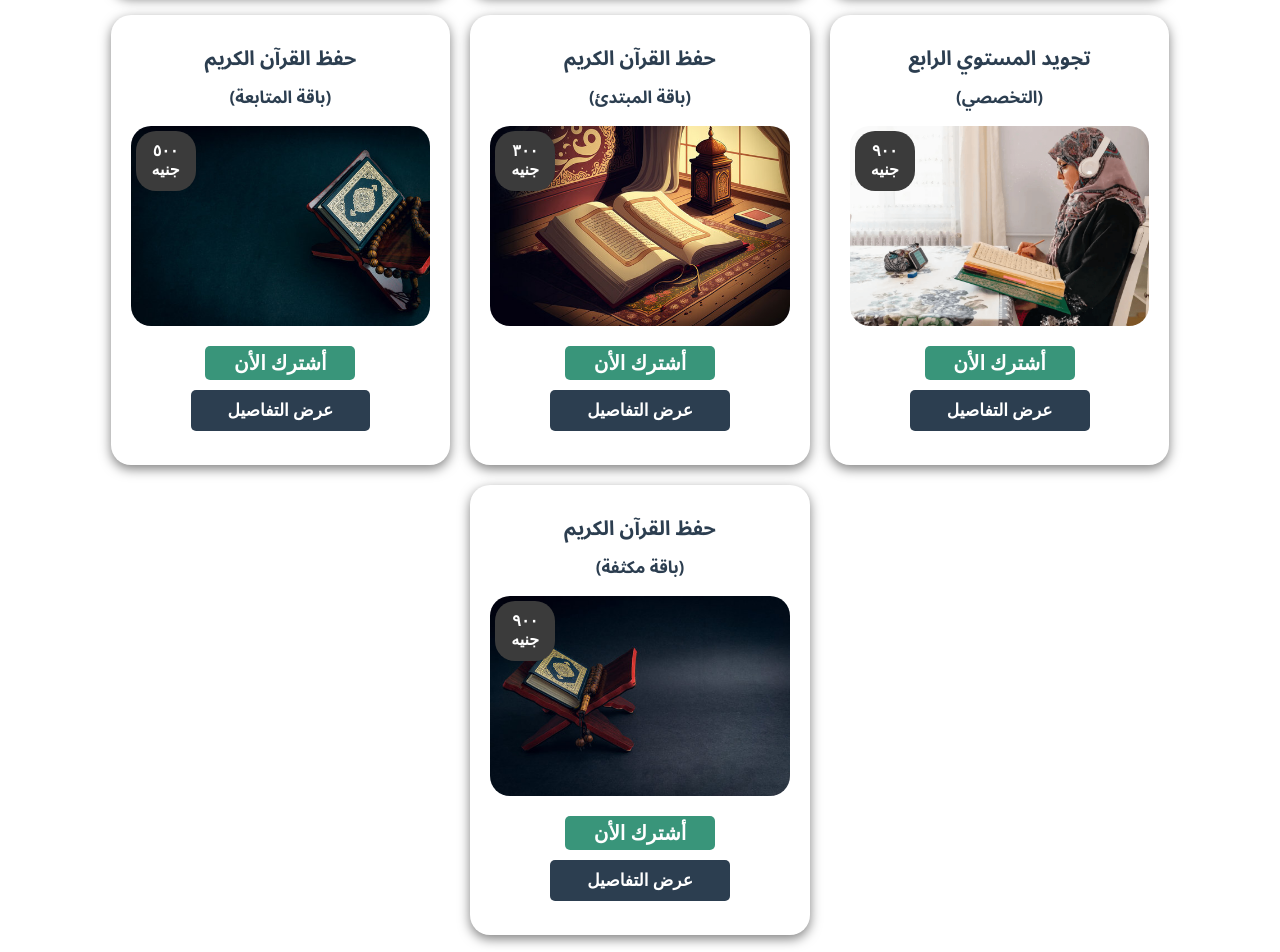
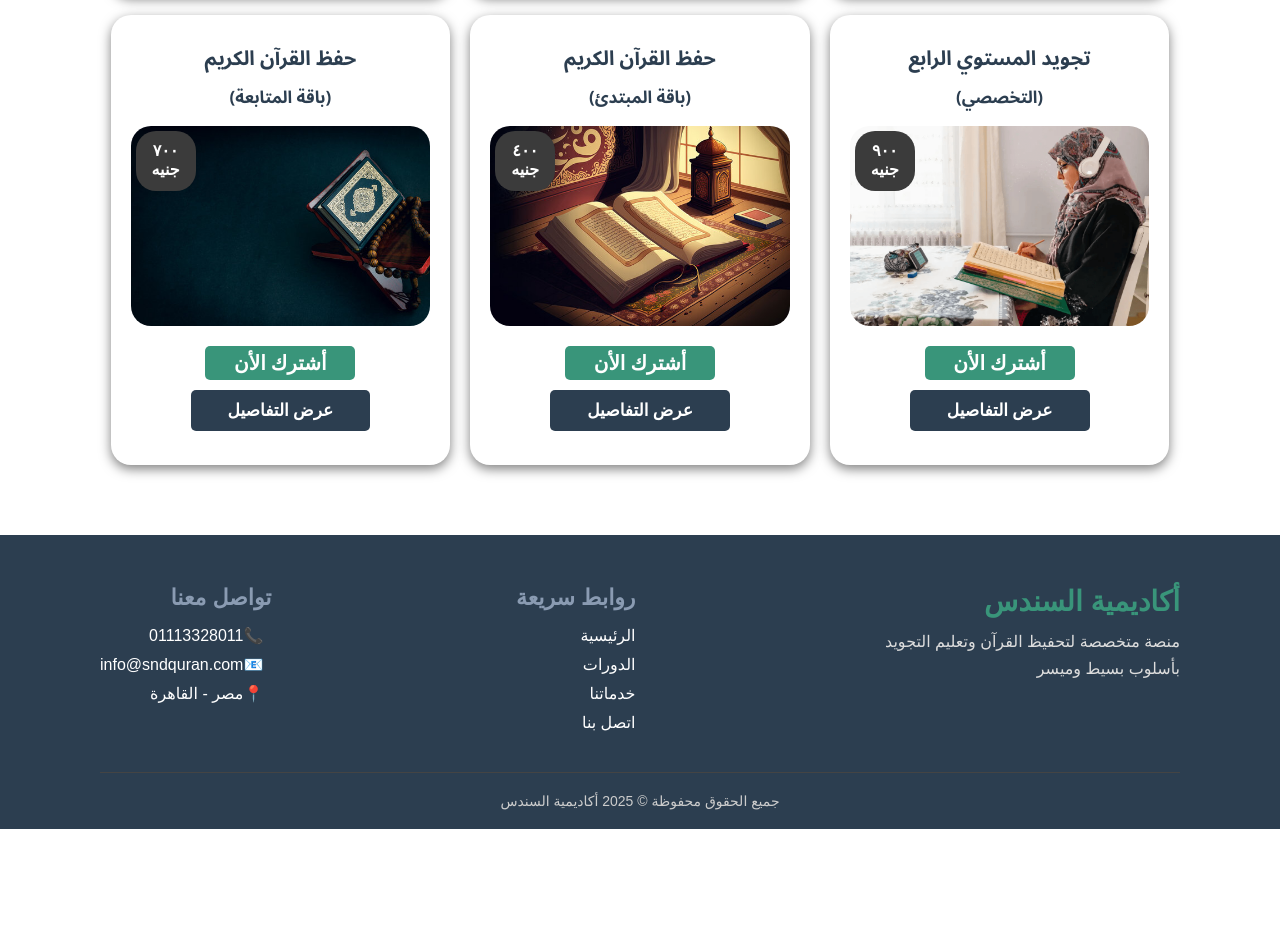
Before and after one commit to Mostafa-Ashraf0/Courses_Academy_website, a plain HTML site: page programs.html in a window 1280 px wide. Shown: the part 960-1912 px from the top of the page. After the commit the page ends 1789 px from the top, so only its background shows below. Drawn offline with Linux system fonts and the light colour scheme; a web font is replaced by a local one.

Commit message:
Update programs.html

```diff
--- a/programs.html
+++ b/programs.html
@@ -157,7 +157,7 @@
                         <h2>حفظ القرآن الكريم</h2>
                         <h3>(باقة المبتدئ)</h3>
                         <div class="image">
-                            <span>۳۰۰ جنيه</span>
+                            <span>٤۰۰ جنيه</span>
                             <img src="photo/quraan level1.jpg" alt="">
                         </div>
                         <span class="course-contact"><a href="https://wa.me/201113328011">أشترك الأن</a></span>
@@ -168,7 +168,7 @@
                         <ul>
                             <li>نظام الدفع شهري</li>
                             <li>حصة أسبوعيا</li>
-                            <li>مدة الحصة 30 دقيقة</li>
+                            <li>مدة الحصة ساعة واحدة</li>
                             <li>الحفظ + مراجعة + تصحيح التلاوة + أحكام تجويد بسيطة</li>
                             <li>واجب منزلي أسبوعي بصوت (Voice Message)</li>
                             <li>اختبار شهري لمعرفة مستوى الطالب</li>
@@ -183,7 +183,7 @@
                         <h2>حفظ القرآن الكريم</h2>
                         <h3>(باقة المتابعة)</h3>
                         <div class="image">
-                            <span>٥۰۰ جنيه</span>
+                            <span>۷۰۰ جنيه</span>
                             <img src="photo/quraan level2.jpg" alt="">
                         </div>
                         <span class="course-contact"><a href="https://wa.me/201113328011">أشترك الأن</a></span>
@@ -194,33 +194,7 @@
                         <ul>
                             <li>نظام الدفع شهري</li>
                             <li>حصتين أسبوعيا</li>
-                            <li>مدة الحصة 30 دقيقة</li>
-                            <li>الحفظ + مراجعة + تصحيح التلاوة + أحكام تجويد بسيطة</li>
-                            <li>واجب منزلي أسبوعي بصوت (Voice Message)</li>
-                            <li>اختبار شهري لمعرفة مستوى الطالب</li>
-                            <li>شهادات تشجيعية</li>
-                        </ul>
-                    </div>
-                    </div>
-                </div>
-                <div class="courseitem">
-                    <div class="inner">
-                        <div class="frontcard">
-                        <h2>حفظ القرآن الكريم</h2>
-                        <h3>(باقة مكثفة)</h3>
-                        <div class="image">
-                            <span>۹۰۰ جنيه</span>
-                            <img src="photo/quraan level 3.jpg" alt="">
-                        </div>
-                        <span class="course-contact"><a href="https://wa.me/201113328011">أشترك الأن</a></span>
-                        <span>عرض التفاصيل</span>
-                    </div>
-                    <div class="backcard">
-                        <h2>محتوي الدوره</h2>
-                        <ul>
-                            <li>نظام الدفع شهري</li>
-                            <li>۳ حصص أسبوعيا</li>
-                            <li>مدة الحصة 30 دقيقة</li>
+                            <li>مدة الحصة ساعة واحدة</li>
                             <li>الحفظ + مراجعة + تصحيح التلاوة + أحكام تجويد بسيطة</li>
                             <li>واجب منزلي أسبوعي بصوت (Voice Message)</li>
                             <li>اختبار شهري لمعرفة مستوى الطالب</li>
```
